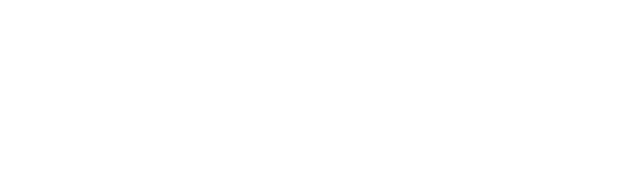
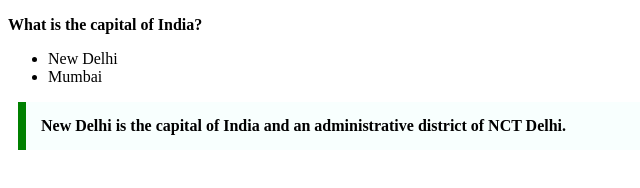
Before and after one commit to acciojob/trivia-MarjitaSaha, a website: page main.html in a window 1280 px wide. Shown: the whole page, without its empty margins (0-640 px from the left). Drawn offline with Linux system fonts and the light colour scheme.

Commit message:
created a submission

```diff
--- a/main.html
+++ b/main.html
@@ -10,7 +10,12 @@
 	<!-- the entire body must be written by student -->
     <script type="text/javascript" src="./script.js">
 </script>
-
+<p><b>What is the capital of India?</b></p>
+<ul>
+	<li>New Delhi</li>
+	<li>Mumbai</li>
+</ul>
+<blockquote>New Delhi is the capital of India and an administrative district of NCT Delhi.</blockquote>
 </body>
 
 </html>
--- a/styles.css
+++ b/styles.css
@@ -1,2 +1,10 @@
 
 /* Your CSS Code here. */
+blockquote{
+max-width: 600px;
+margin: 10px;
+padding: 15px;
+border-left: 8px solid green;
+background-color: #f8fffe;
+font-weight: bold;
+}
```
